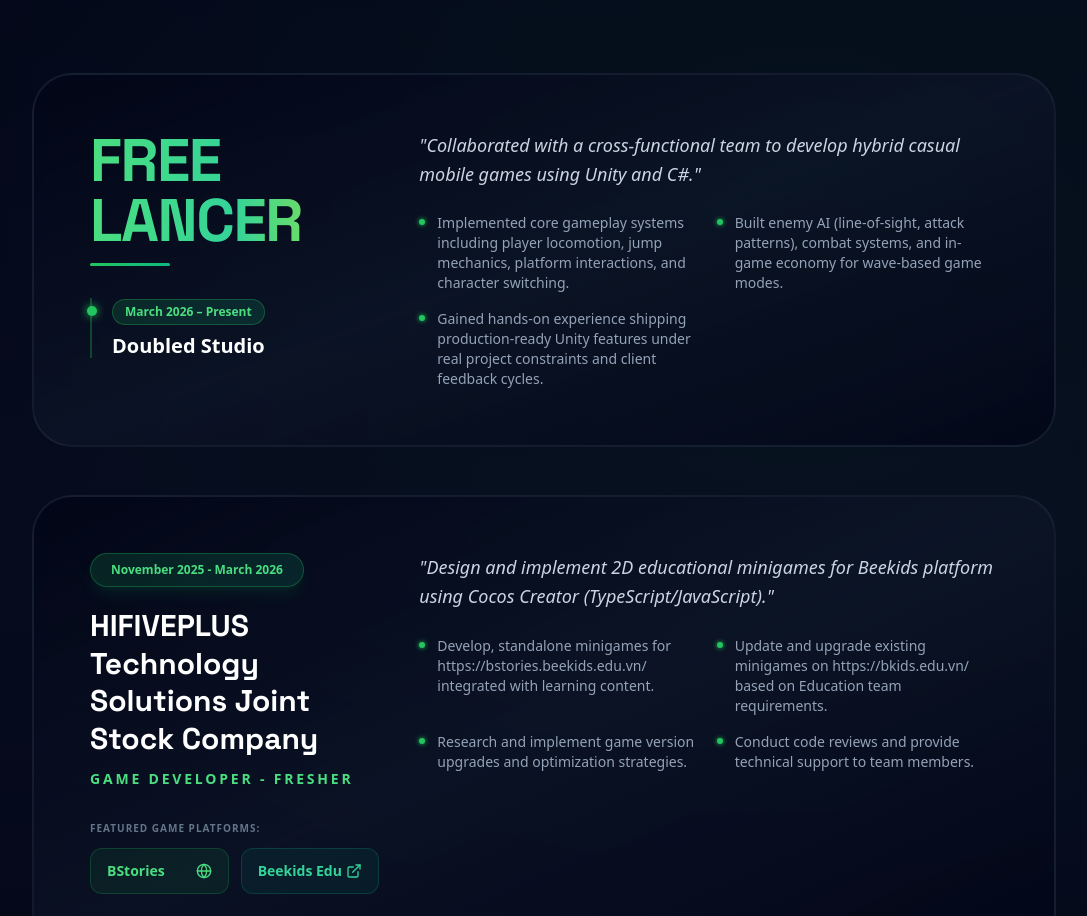
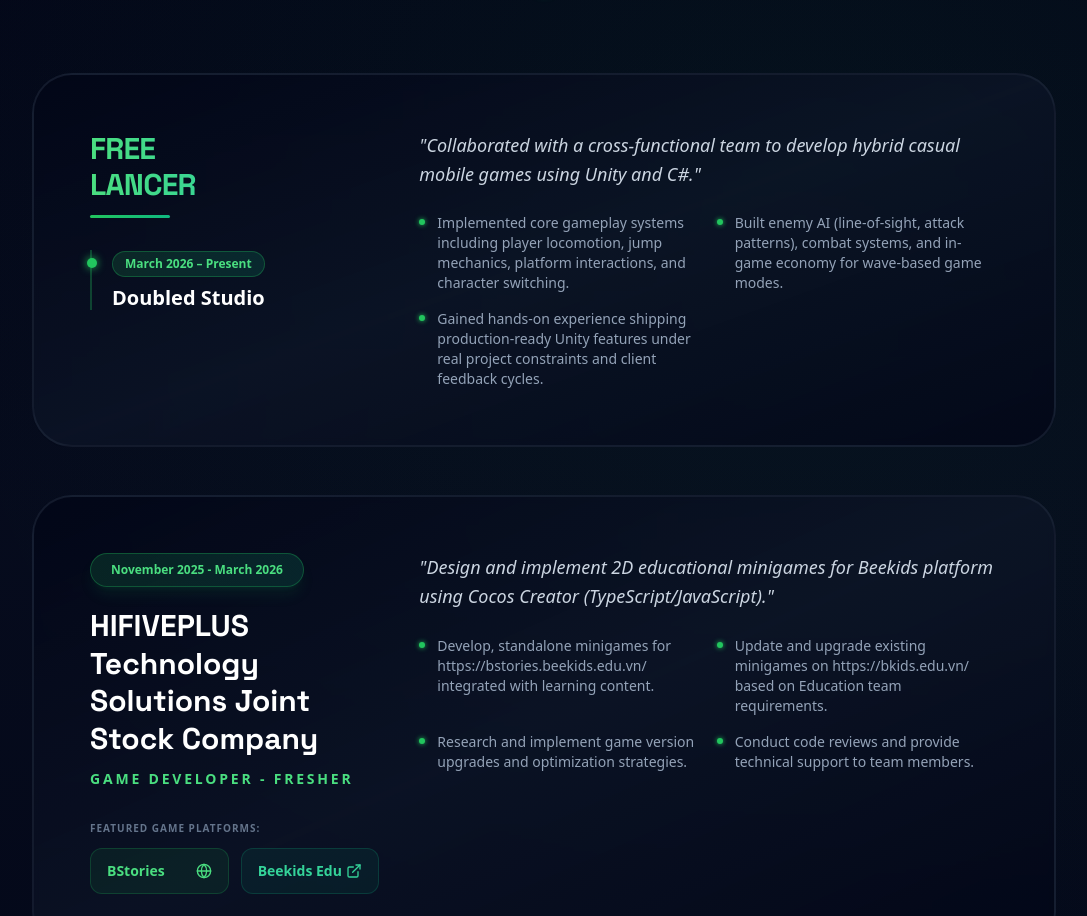
Before and after one commit to trandangtin2003/TranDangTin_Portfolio, a React (Vite) app: page / in a window 1280 px wide. Shown: the part 4260-5176 px from the top of the page, without its empty margins (96-1183 px from the left). Built offline with nearby package versions, Linux system fonts and the light colour scheme.

Commit message:
update 4

```diff
--- a/components/App.tsx
+++ b/components/App.tsx
@@ -315,7 +315,7 @@
                   {exp.type === 'freelance' ? (
                     <div className="lg:w-1/3 space-y-8">
                       <div>
-                        <p className="heading-font text-5xl lg:text-6xl font-black text-transparent bg-clip-text bg-gradient-to-r from-green-400 via-emerald-400 to-lime-400 uppercase leading-none tracking-tight">
+                        <p className="heading-font text-2xl lg:text-3xl font-black text-transparent bg-clip-text bg-gradient-to-r from-green-400 via-emerald-400 to-lime-400 uppercase leading-none tracking-tight">
                           FREE<br />LANCER
                         </p>
                         <div className="h-[3px] w-20 bg-gradient-to-r from-green-500 to-emerald-500 rounded-full mt-3"></div>
```
